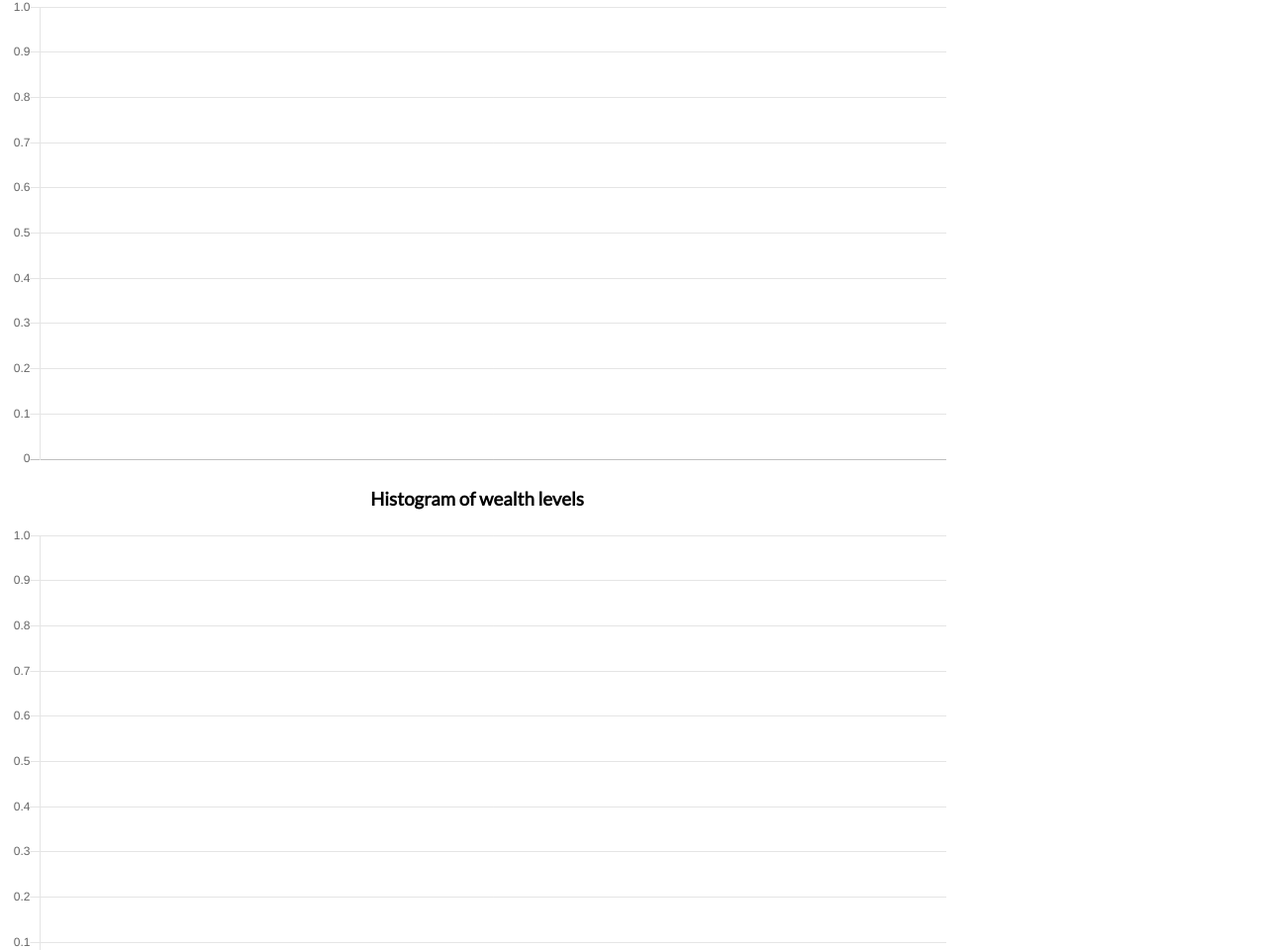
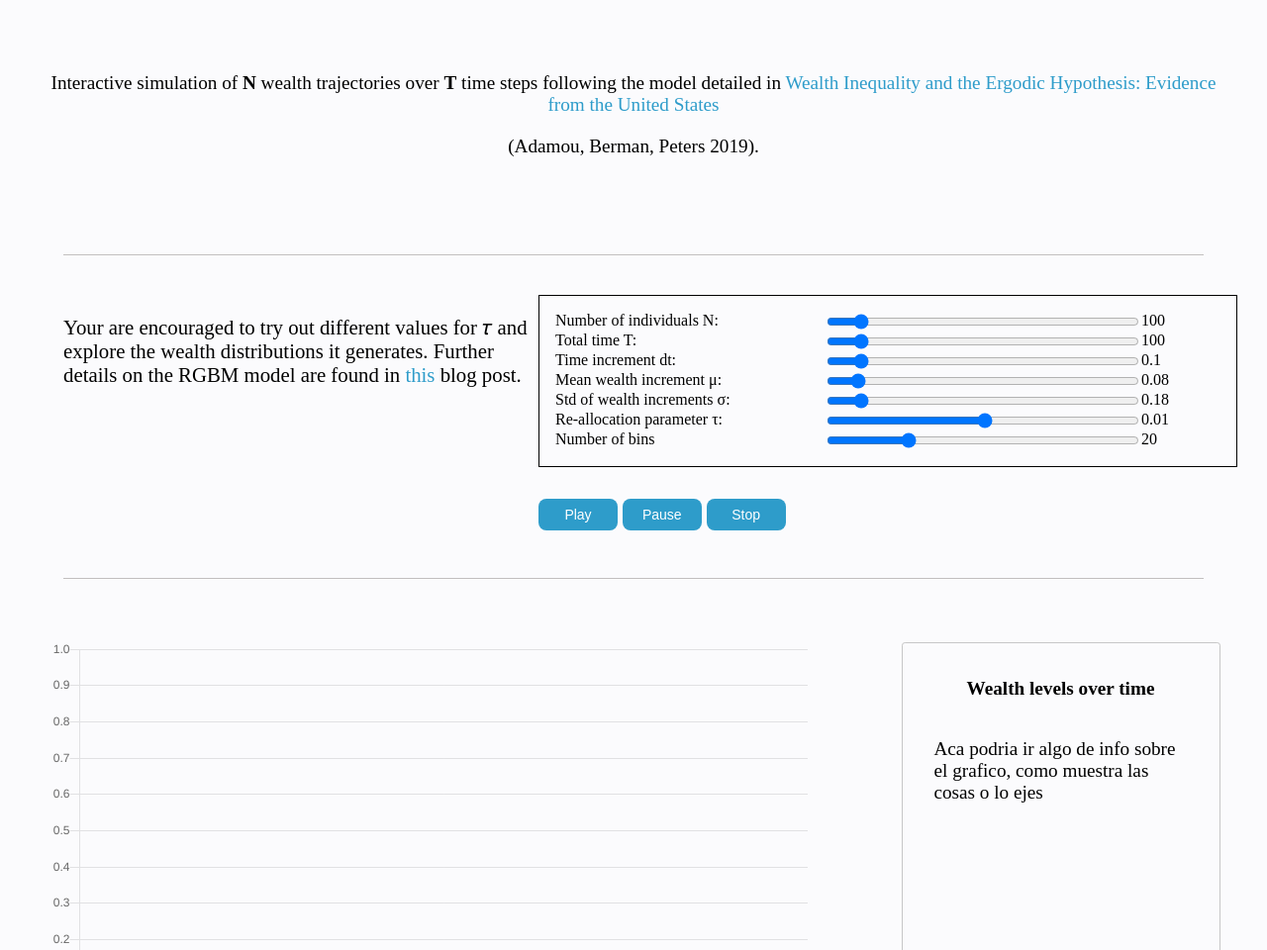
Before and after one commit to LMLhub/RGBM_animations, a website: page index.html in a window 1280 px wide. Shown: the part 415-1375 px from the top of the page at 99% size. Drawn offline with Linux system fonts and the light colour scheme; a web font is replaced by a local one.

Commit message:
adding styles to website

```diff
--- a/assets/css/main.css
+++ b/assets/css/main.css
@@ -1,50 +1,165 @@
+
+@import url('https://fonts.googleapis.com/css?family=Baskervville|Cinzel&display=swap');
+/* Color Scheme
+
+#25274D
+#464866
+#AAABB8
+#2E9CCA
+#29648A
+
+Fonts
+
+
+   font-family: 'Dosis', sans-serif;
+
+    font-family: 'Open Sans', sans-serif;
+
+
+*/
+
 body {
-    font-family: Lato;
+    font-family: 'Baskervville', serif;
+  font-size: 1.2rem;
+  background:rgb(251, 251, 253);
+  color: black;
+  margin: 0;
+}
+
+.title-container {
+  display: flex;
+  flex-direction: column;
+  justify-content: center;
+  align-items: center;
+  min-height: 80vh;
+}
+
+a {
+    color: #2E9CCA;
+    text-decoration: none;
+}
+a:hover {
+    text-decoration: underline;
+}
+h1 {
+  font-family: 'Cinzel', serif;
+  font-weight: 800;
+  font-size: 5rem;
+  color: black;
+  margin: 3rem 0 3rem 2rem;
+  text-align: center;
+  border-bottom: solid black 2px;
+}
+.text-container {
+  margin: 1rem 2rem;
+  text-align: center;
+}
+
+.title{
+    font-weight: 900;
+}
+
+.info-container {
+  display: flex;
+  justify-content: space-around;
+  margin: 2rem 4rem;
+  padding: 2.5rem 0;
+  color: black;
+  border-bottom: solid #c2bfbf 0.05rem;
+  border-top: solid #c2bfbf 0.05rem;
+
+}
+
+button {
+  margin: 2rem 0;
+  width: 5rem;
+  border: none;
+  border-radius: 0.5rem;
+  background: #2e9cca;
+}
+
+.info {
+  width: 30rem;
+  font-size: 1.3rem;
 }
 
 .parameters {
+  font-size: 1rem;
   display: grid;
-    grid-template-columns: 200px 200px 40px;
+  grid-template-columns: 17rem 20rem 5rem;
+  padding: 1rem;
+  border: black solid 1px;
 }
 
-.container {
-    width: 80%;
+#container {
+  width: 60%;
 }
 
+.graph-wrapper {
+  display: flex;
+  flex-direction: column;
+}
 
+.graph-container {
+  display: flex;
+  justify-content: space-around;
+  margin: 2rem 0;
+}
+
+.graph-info {
+  width: 20%;
+  display: flex;
+  flex-direction: column;
+  align-items: center;
+  padding: 1rem 2rem;
+  border: solid 1px rgb(199, 199, 199);
+  border-radius: 0.2rem;
+  color: black;
+
+}
+
+footer{
+    margin-top: 2rem;
+    height: 20rem;
+    display: flex;
+    align-items: center;
+    justify-content: center;
+    background: #25274D;
+    color: white;
+}
 .ba {
   border-style: solid;
   border-width: 1px;
 }
 
 .bw2 {
-    border-width: .25rem;
+  border-width: 0.25rem;
 }
 
 .dib {
   display: inline-block;
 }
 
-
 .link {
   text-decoration: none;
-    transition: color .15s ease-in;
+  transition: color 0.15s ease-in;
 }
 
-.link:link, .link:visited {
-    transition: color .15s ease-in;
+.link:link,
+.link:visited {
+  transition: color 0.15s ease-in;
 }
 
 .link:hover {
-    transition: color .15s ease-in;
+  transition: color 0.15s ease-in;
 }
 
 .link:active {
-    transition: color .15s ease-in;
+  transition: color 0.15s ease-in;
 }
 
 .link:focus {
-    transition: color .15s ease-in;
+  transition: color 0.15s ease-in;
   outline: 1px dotted currentColor;
 }
 
@@ -52,13 +167,10 @@ body {
   color: #fff;
 }
 
-.bg-dark-green {
-    background-color: #137752;
-}
 
 .pv2 {
-    padding-top: .5rem;
-    padding-bottom: .5rem;
+  padding-top: 0.5rem;
+  padding-bottom: 0.5rem;
 }
 
 .ph3 {
@@ -67,24 +179,25 @@ body {
 }
 
 .mb2 {
-    margin-bottom: .5rem;
+  margin-bottom: 0.5rem;
 }
 
 .f6 {
-    font-size: .875rem;
+  font-size: 0.875rem;
 }
 
 .dim {
   opacity: 1;
-    transition: opacity .15s ease-in;
+  transition: opacity 0.15s ease-in;
 }
 
-.dim:hover, .dim:focus {
-    opacity: .5;
-    transition: opacity .15s ease-in;
+.dim:hover,
+.dim:focus {
+  opacity: 0.5;
+  transition: opacity 0.15s ease-in;
 }
 
 .dim:active {
-    opacity: .8;
-    transition: opacity .15s ease-out;
+  opacity: 0.8;
+  transition: opacity 0.15s ease-out;
 }
--- a/index.html
+++ b/index.html
@@ -1,5 +1,6 @@
 <!DOCTYPE html>
 <html lang="en">
+
 <head>
   <meta charset="UTF-8" />
   <meta name="viewport" content="width=device-width, initial-scale=1.0" />
@@ -10,23 +11,34 @@
 </head>
 
 <body>
-    <h1>RGBM wealth distribution model</h1>
-    <div>
+  <div class="title-container">
+    <h1>RGBM <br> wealth distribution <br> model</h1>
+    <div class="text-container">
       <p>
-        Interactive simulation of <strong>N</strong> wealth trajectories over <strong>T</strong> time steps following
-        the model detailed in
-        <a href="http://ssrn.com/abstract=2794830"
-          >Wealth Inequality and the Ergodic Hypothesis: Evidence from the United States</a
-        >
+        Interactive simulation of <strong>N</strong> wealth trajectories over
+        <strong>T</strong> time steps following the model detailed in
+        <a href="http://ssrn.com/abstract=2794830">Wealth Inequality and the Ergodic Hypothesis: Evidence from the
+          United States</a></p>
+      <p>
         (Adamou, Berman, Peters 2019).
       </p>
-      <p>
-        Your are encouraged to try out different values for 𝜏 and explore the wealth distributions it generates. Further
-        details on the RGBM model are found in
-        <a href="https://ergodicityeconomics.com/2017/08/14/wealth-redistribution-and-interest-rates/">this</a> blog
-        post.
       </p>
     </div>
+
+<!-- aca empienza el nuevo -->
+  </div>
+  <div class="info-container">
+    <div>
+      <p class="info">
+        Your are encouraged to try out different values for 𝜏 and explore the
+        wealth distributions it generates. Further details on the RGBM model are
+        found in
+        <a href="https://ergodicityeconomics.com/2017/08/14/wealth-redistribution-and-interest-rates/">this</a>
+        blog post.
+      </p>
+    </div>
+    <div class="parameter-container">
+
         <div class="parameters">
             <label for="N">Number of individuals N:</label>
             <input type="range" id="N" name="N" min="10" max="1000" value="100" step="10" onchange="Nvalue.value=value" />
@@ -80,20 +92,47 @@
               onchange="binsvalue.value=value"
             />
             <output id="binsvalue">20</output>
-
             </div>
-
         <button class="f6 link dim ph3 pv2 mb2 dib white bg-dark-green" id="startAnimation">Play</button>
         <button class="f6 link dim ph3 pv2 mb2 dib white bg-dark-green" id="pauseAnimation">Pause</button>
         <button class="f6 link dim ph3 pv2 mb2 dib white bg-dark-green" id="stopAnimation">Stop</button>
 
+    </div>
+  </div>
 
-    <div id="container" style="width: 75%;">
-      <h3 align="center">Wealth levels over time</h3>
+
+
+
+
+  <div class="graph-wrapper">
+    <div class="graph-container">
+      <div id="container">
         <canvas id="animation"></canvas>
-      <h3 align="center">Histogram of wealth levels</h3>
+      </div>
+      <div class="graph-info">
+        <p class="title">Wealth levels over time</p>
+        <p>Aca podria ir algo de info sobre el grafico, como muestra las cosas o lo ejes</p>
+      </div>
+    </div>
+
+    <div class="graph-container">
+        <div id="container">
           <canvas id="histogram"></canvas>
         </div>
+        <div class="graph-info">
+          <p class="title">Histogram of wealth levels</p>
+          <p>Aca podria ir algo de info sobre el grafico, como muestra las cosas o lo ejes</p>
+        </div>
+      </div>
+
+
+  </div>
+  <footer>
+    Aca podemos poner algo de info sobre lambda o algo asi
+
+  </footer>
+
   <script src="assets/js/bundle.js" type="text/javascript"></script>
 </body>
+
 </html>
```
Also changed, not shown: 1 other file. Lines whose indentation alone changed are shown as unchanged.
